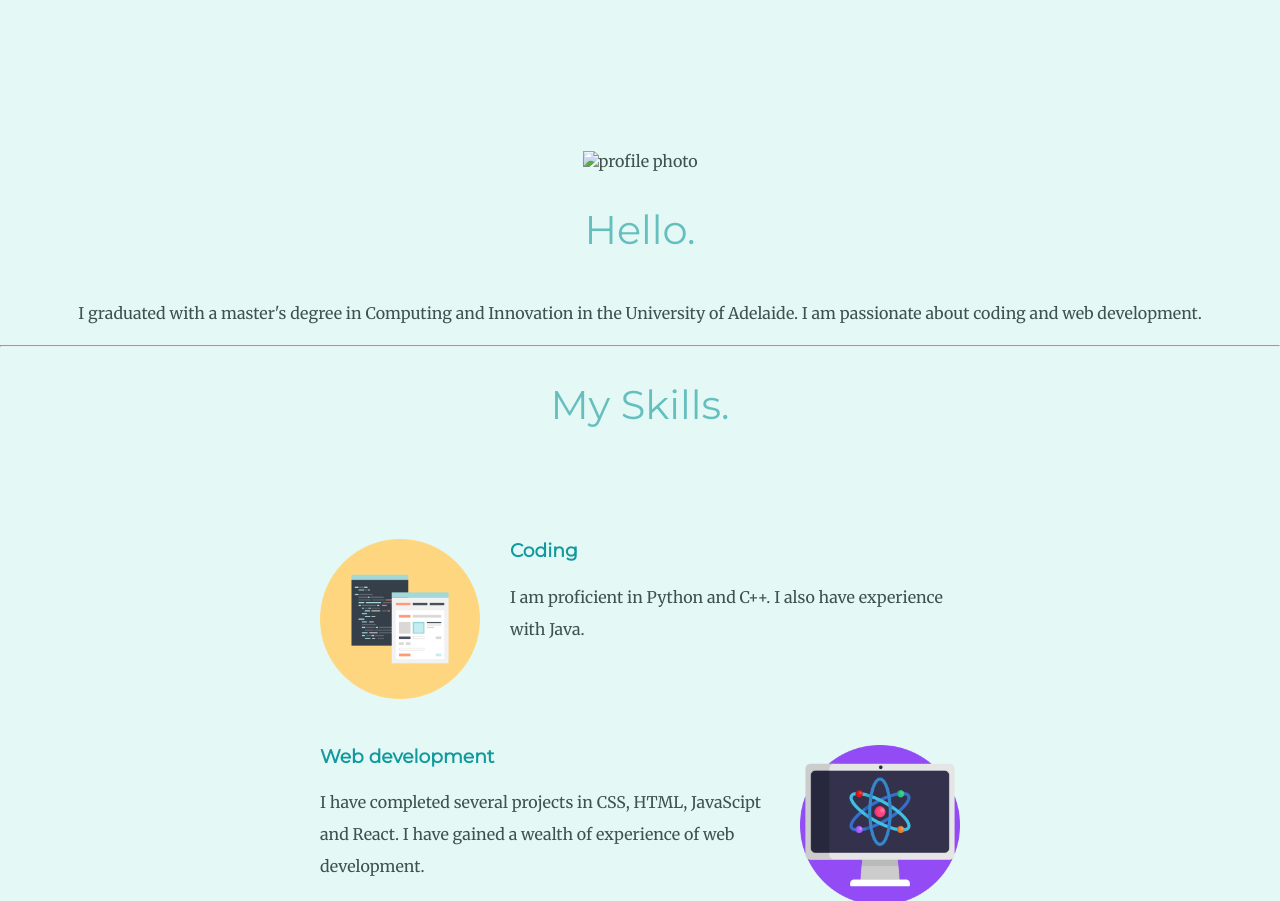
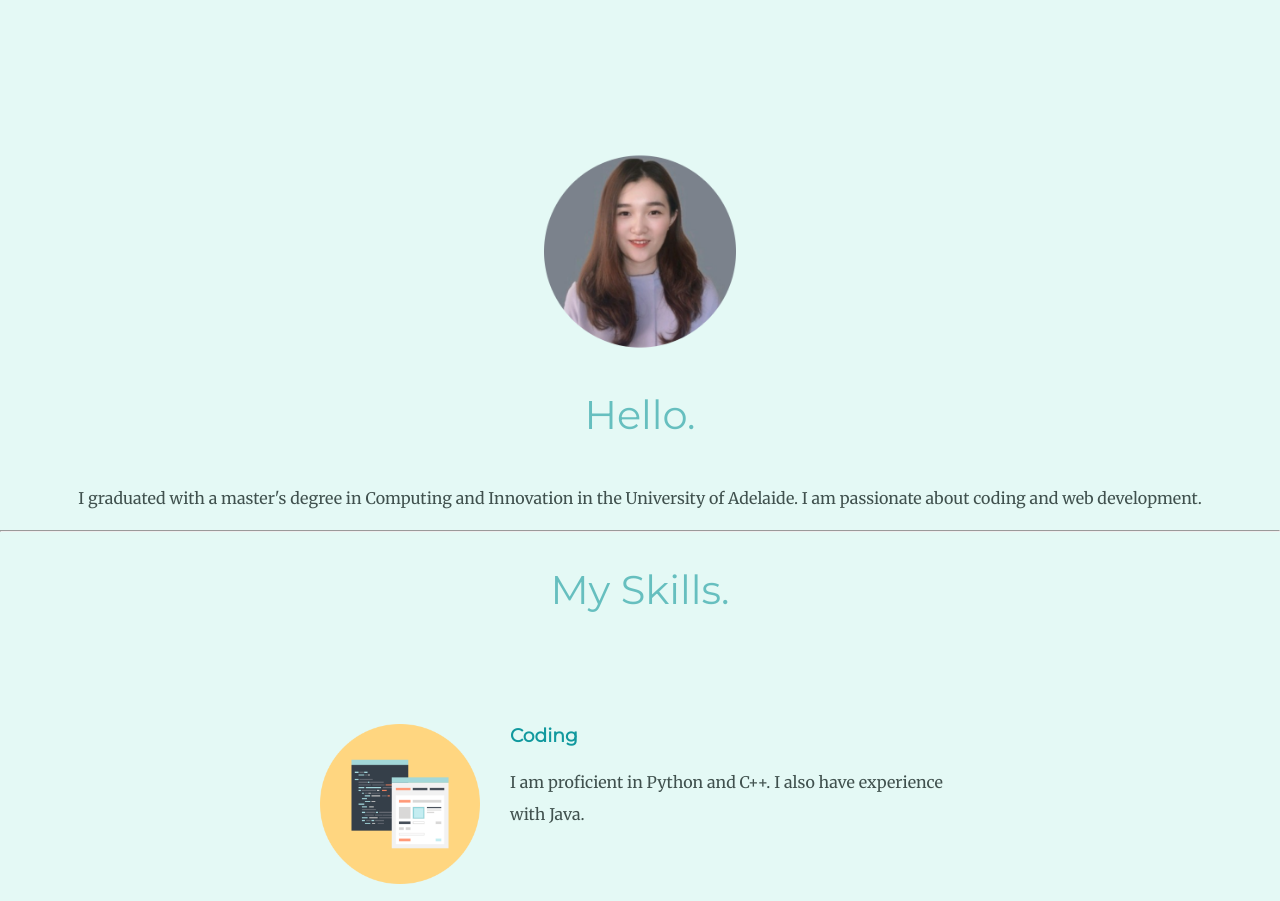
Before and after one commit to XXY1227/Personal-website, a plain HTML site: page index.html in a window 1280 px wide. Shown: the part 815-1716 px from the top of the page. Drawn offline with Linux system fonts and the light colour scheme.

Commit message:
Add files via upload

```diff
--- a/index.html
+++ b/index.html
@@ -18,7 +18,7 @@
         <img class="mountain" src="images/images/mountain.png" alt="mountain-img">
         <div class="middle-container">
             <div class="profile">
-              <img class="profile-img" src="images/images/photo.jpg" alt="profile photo">
+              <img class="profile-img" src="images/images/photo.png" alt="profile photo">
               <h2>Hello.</h2>
               <p class="sintro">I graduated with a master's degree in Computing and Innovation in the University of Adelaide. I am passionate about coding and web development.</p>
             </div>
```
